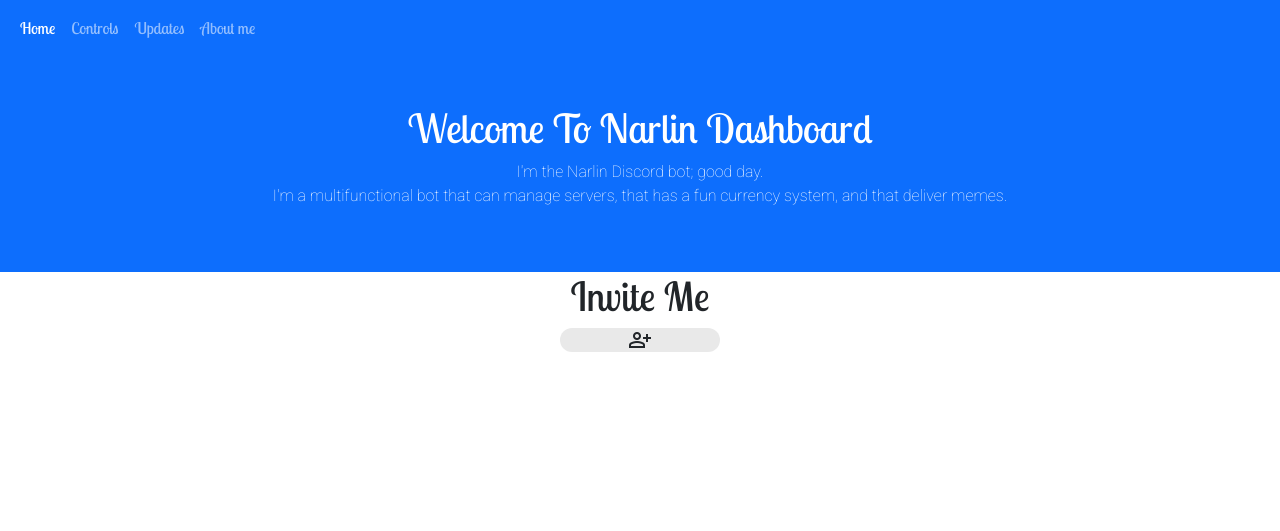
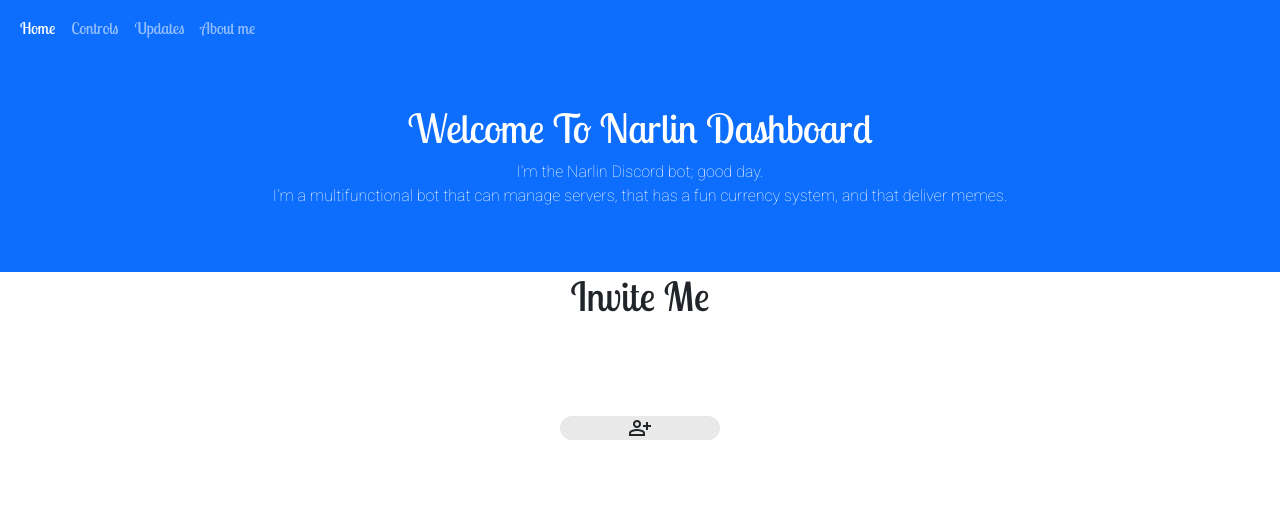
Before and after one commit to GizzyUwU/Narlin, a website: page src/express/html/index.html in a window 1280 px wide. Drawn offline with nearby package versions, Linux system fonts and the light colour scheme; files that its build step writes are made by us from their sources.

Commit message:
Forever Centering

```diff
--- a/src/express/css/style.css
+++ b/src/express/css/style.css
@@ -49,12 +49,15 @@ a {
       float: right;
   }
 .align {
-    box-align: cemter;
+    height: 200px;
+    display: flex;
+    align-items: center;
+    justify-content: center;
 }
   .invite {
       width: 10em;
       height: 1.5em;
       border-radius: 1em;
       background-color: rgb(233, 233, 233);
-   text-align: center;
+      text-align: center;
   }
--- a/src/express/html/index.html
+++ b/src/express/html/index.html
@@ -34,10 +34,10 @@
         <p>I'm the Narlin Discord bot; good day. <br>I'm a multifunctional bot that can manage servers, that has a fun currency system, and that deliver memes.</p>
       </div>
         <h1 align="center">Invite Me</h1>
-<center>
+        <div class="align">
           <div class="invite"><span class="material-symbols-outlined">
             person_add
             </span></div>
-          </center>
+          </div>
 </body>
 </html>
```
